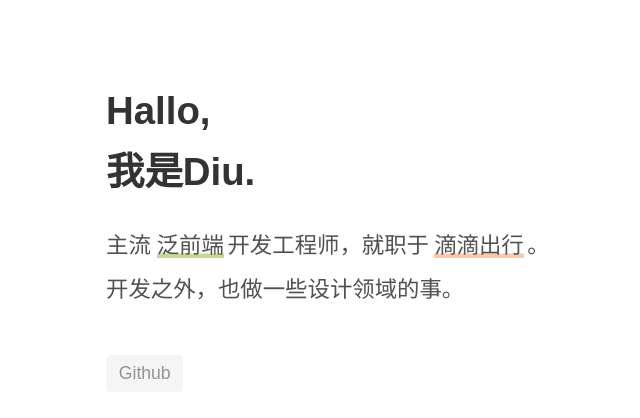
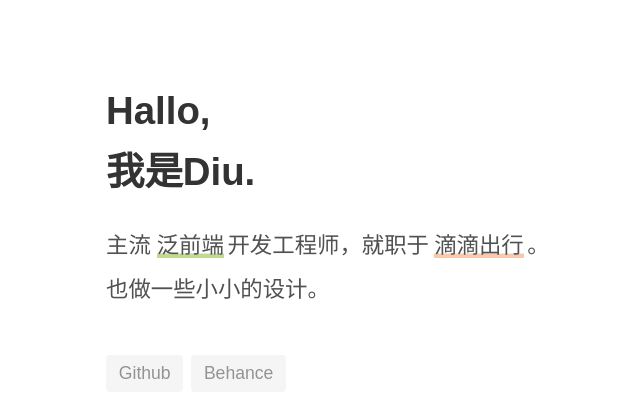
Before and after one commit to ddiu8081/ddiu8081.github.io, a Svelte app: page / in a window 1280 px wide. Shown: the top 418 px of the page, without its empty margins (22-662 px from the left). Built offline with nearby package versions, Linux system fonts and the light colour scheme; a small style sheet from the web is missing.

Commit message:
doc: update portfolio

```diff
--- a/src/App.svelte
+++ b/src/App.svelte
@@ -8,8 +8,9 @@
 <main>
 	<h1><span>{helloWord},</span>我是Diu.</h1>
 	<p>主流<Highlight icon="apple,h5" highlightClass="moegi">泛前端</Highlight>开发工程师，就职于<Highlight icon="didi" highlightClass="orange">滴滴出行</Highlight>。</p>
-	<p>开发之外，也做一些设计领域的事。</p>
+	<p>也做一些小小的设计。</p>
 	<a href="https://github.com/ddiu8081">Github</a>
+	<a href="https://www.behance.net/ddiu8081">Behance</a>
 </main>
 
 <style lang="scss" global>
@@ -55,6 +56,7 @@
 	a {
 		display: inline-block;
 		margin-top: 2.4rem;
+		margin-right: 0.2rem;
 		padding: 0.3rem 0.8rem;
 		background: var(--color-decoration);
 		border-radius: 4px;
```
